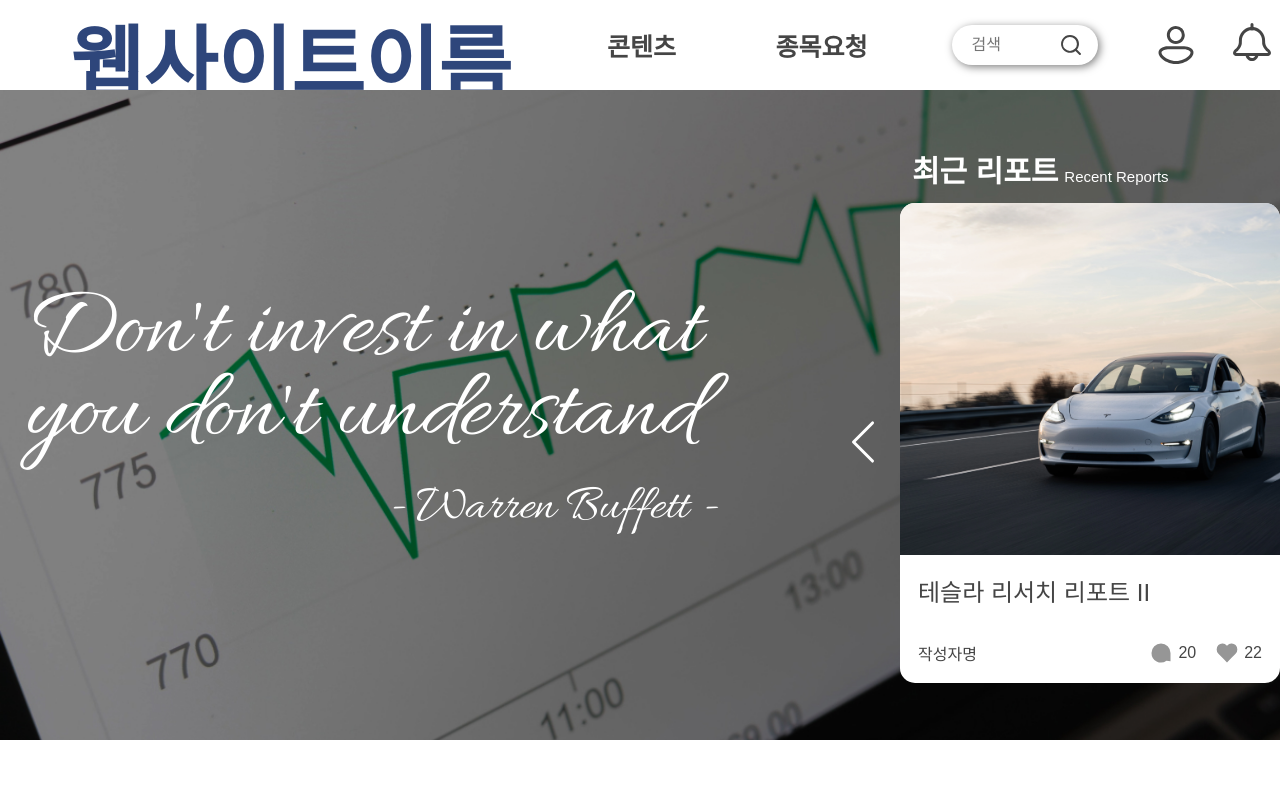
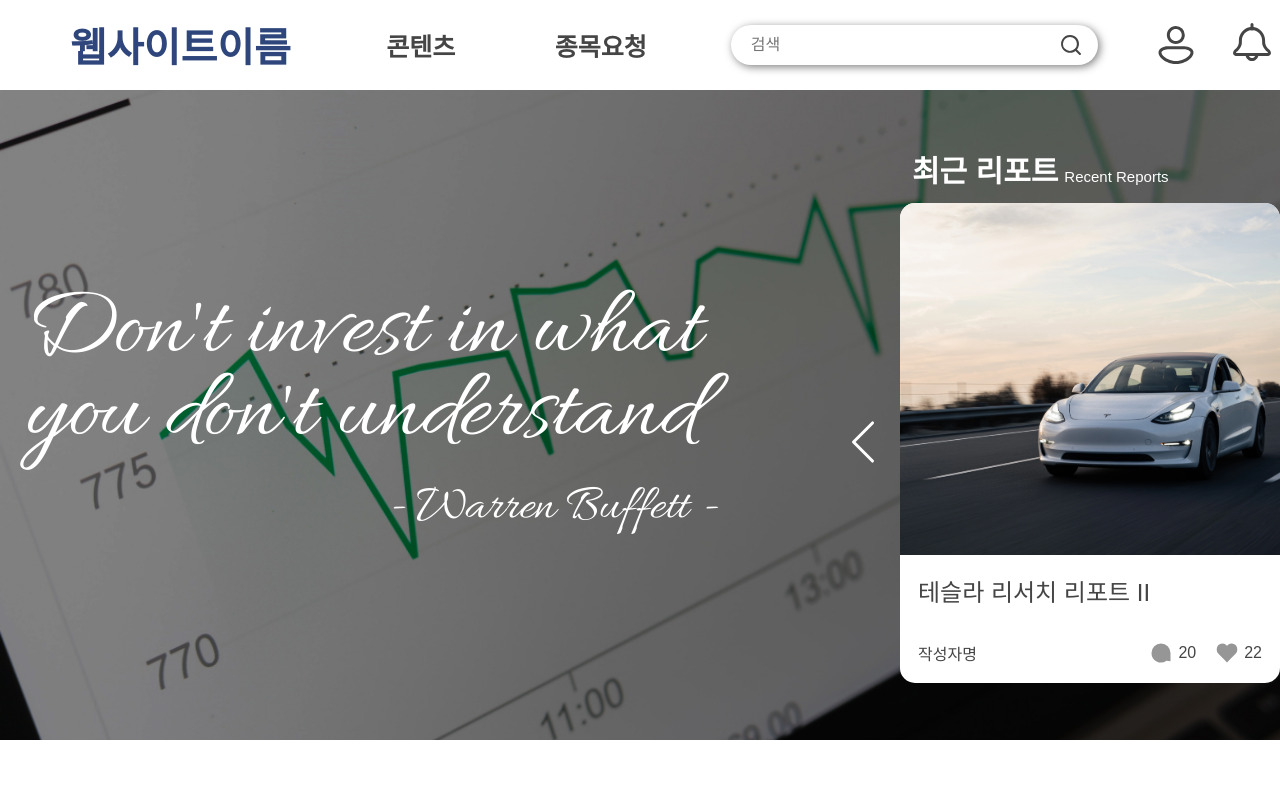
Before and after one commit to ApptiveDev/apptive-19th-hjfund-frontend, a Next.js app: page / in a window 1280 px wide. Shown: the top 795 px of the page. Built offline with nearby package versions, Linux system fonts and the light colour scheme; a web font is replaced by a local one.

Commit message:
feat: add link on header title

```diff
--- a/src/components/common/header/styles.module.scss
+++ b/src/components/common/header/styles.module.scss
@@ -7,10 +7,13 @@
 }
 
 .title {
-  font-size: 40px;
-  font-weight: 800;
-  color: var(--main-color);
   margin: auto 0;
+
+  & > h1 {
+    font-size: 40px;
+    font-weight: 800;
+    color: var(--main-color);
+  }
 }
 
 .left {
```
